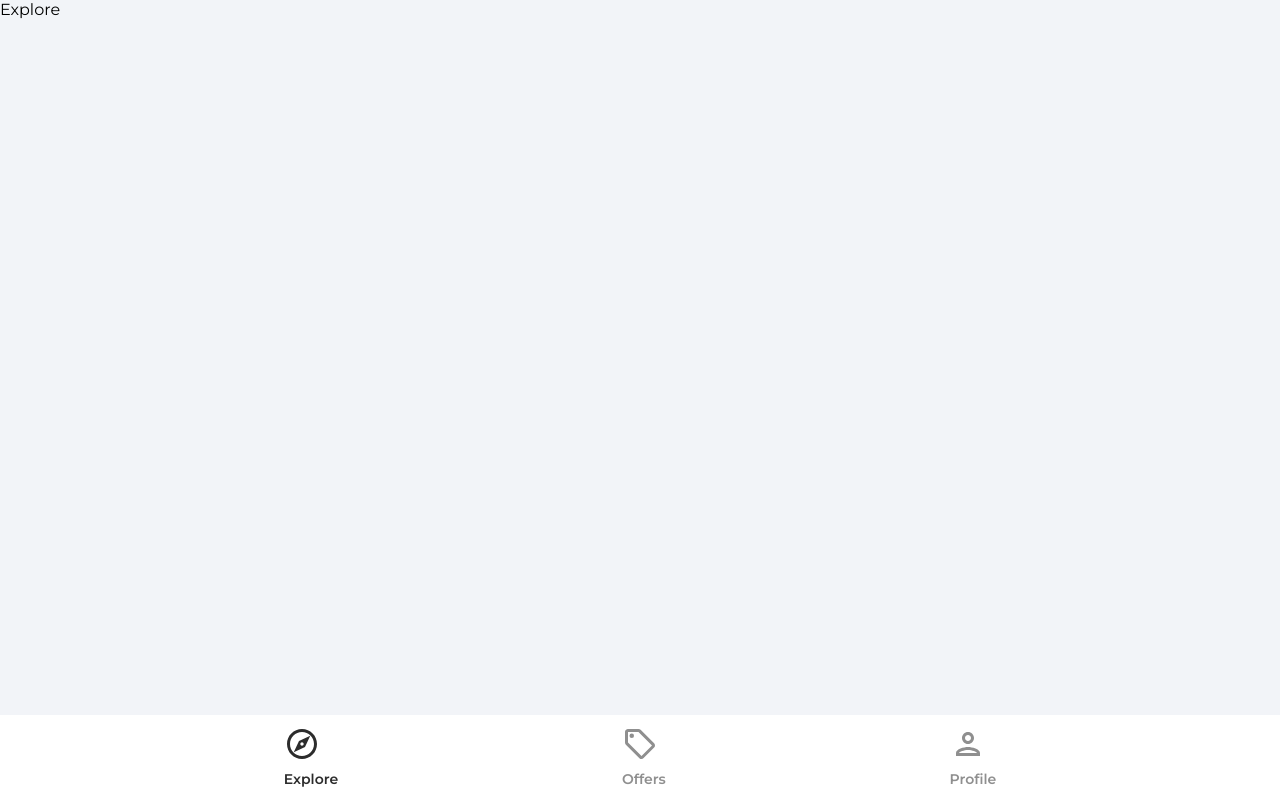
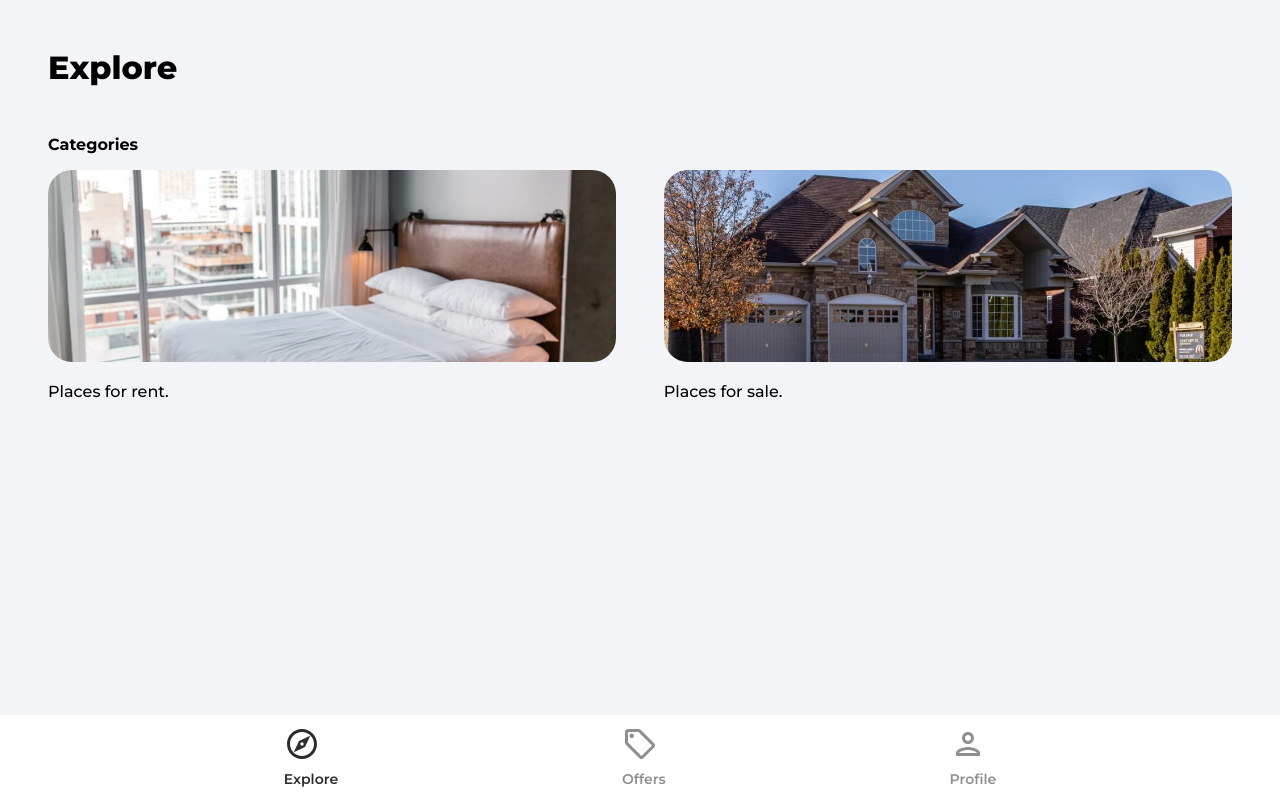
Before and after one commit to DarrelASandbox/react-house-marketplace-app, a React (Create React App) app: page / in a window 1280 px wide. Built offline with nearby package versions, Linux system fonts and the light colour scheme; no server answers.

Commit message:
Explore page & fetch listings from firebase.

```diff
--- a/src/App.js
+++ b/src/App.js
@@ -4,6 +4,7 @@
 import 'react-toastify/dist/ReactToastify.css';
 import NavBar from './components/NavBar';
 import {
+  Category,
   Explore,
   ForgotPassword,
   Offers,
@@ -20,6 +21,7 @@
         <Routes>
           <Route path='/' element={<Explore />} />
           <Route path='/offers' element={<Offers />} />
+          <Route path='/category/:categoryName' element={<Category />} />
           <Route path='/sign-up' element={<SignUp />} />
           <Route path='/sign-in' element={<SignIn />} />
           <Route
--- /dev/null
+++ b/src/pages/Category.jsx
@@ -0,0 +1,78 @@
+import Spinner from 'components/Spinner';
+import db from 'firebase.config';
+import {
+  collection,
+  getDocs,
+  limit,
+  orderBy,
+  query,
+  where,
+} from 'firebase/firestore';
+import { useEffect, useState } from 'react';
+import { useParams } from 'react-router-dom';
+import { toast } from 'react-toastify';
+
+const Category = () => {
+  const [listings, setListings] = useState(null);
+  const [loading, setLoading] = useState(true);
+
+  const params = useParams();
+
+  useEffect(() => {
+    const fetchListings = async () => {
+      try {
+        const listingRef = collection(db, 'listings');
+        const q = query(
+          listingRef,
+          where('type', '==', params.categoryName),
+          orderBy('timestamp', 'desc'),
+          limit(10)
+        );
+
+        const querySnap = await getDocs(q);
+        const listings = [];
+        querySnap.forEach((doc) =>
+          listings.push({
+            id: doc.id,
+            data: doc.data(),
+          })
+        );
+
+        setListings(listings);
+        setLoading(false);
+      } catch (error) {
+        toast.error('Could not fetch listings.');
+      }
+    };
+    fetchListings();
+  }, [params.categoryName]);
+
+  return (
+    <div className='category'>
+      <header>
+        <p className='pageHeader'>
+          {params.categoryName === 'rent'
+            ? 'Places for rent'
+            : 'Places for sale'}
+        </p>
+      </header>
+
+      {loading ? (
+        <Spinner />
+      ) : listings && listings.length > 0 ? (
+        <>
+          <main>
+            <ul className='categoryListings'>
+              {listings.map((listing) => (
+                <h3 key={listing.id}>{listing.data.name}</h3>
+              ))}
+            </ul>
+          </main>
+        </>
+      ) : (
+        <p>No listings for {params.categoryName}</p>
+      )}
+    </div>
+  );
+};
+export default Category;
--- a/src/pages/Explore.jsx
+++ b/src/pages/Explore.jsx
@@ -1,4 +1,38 @@
+import rentCategoryImage from 'assets/jpg/rentCategoryImage.jpg';
+import sellCategoryImage from 'assets/jpg/sellCategoryImage.jpg';
+import { Link } from 'react-router-dom';
+
 const Explore = () => {
-  return <div>Explore</div>;
+  return (
+    <div className='explore'>
+      <header>
+        <p className='pageHeader'>Explore</p>
+      </header>
+
+      <main>
+        {/* @TODO: Slider */}
+        <p className='exploreCategoryHeading'>Categories</p>
+        <div className='exploreCategories'>
+          <Link to='/category/rent'>
+            <img
+              src={rentCategoryImage}
+              alt='rent'
+              className='exploreCategoryImg'
+            />
+            <p className='exploreCategoryName'>Places for rent.</p>
+          </Link>
+
+          <Link to='/category/sale'>
+            <img
+              src={sellCategoryImage}
+              alt='sell'
+              className='exploreCategoryImg'
+            />
+            <p className='exploreCategoryName'>Places for sale.</p>
+          </Link>
+        </div>
+      </main>
+    </div>
+  );
 };
 export default Explore;
--- a/src/pages/index.js
+++ b/src/pages/index.js
@@ -1,3 +1,4 @@
+import Category from './Category';
 import Explore from './Explore';
 import ForgotPassword from './ForgotPassword';
 import Offers from './Offers';
@@ -5,4 +6,4 @@
 import SignIn from './SignIn';
 import SignUp from './SignUp';
 
-export { Explore, ForgotPassword, Offers, Profile, SignIn, SignUp };
+export { Explore, ForgotPassword, Offers, Profile, SignIn, SignUp, Category };
```
